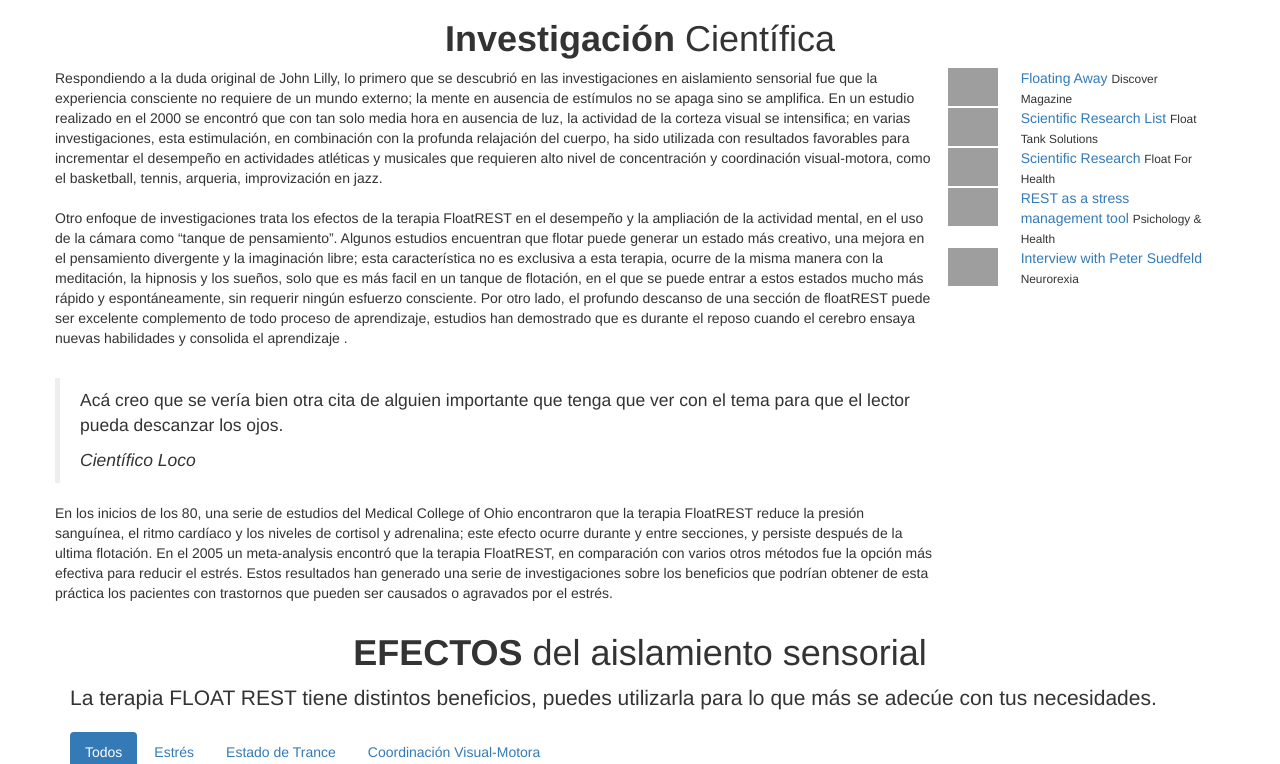
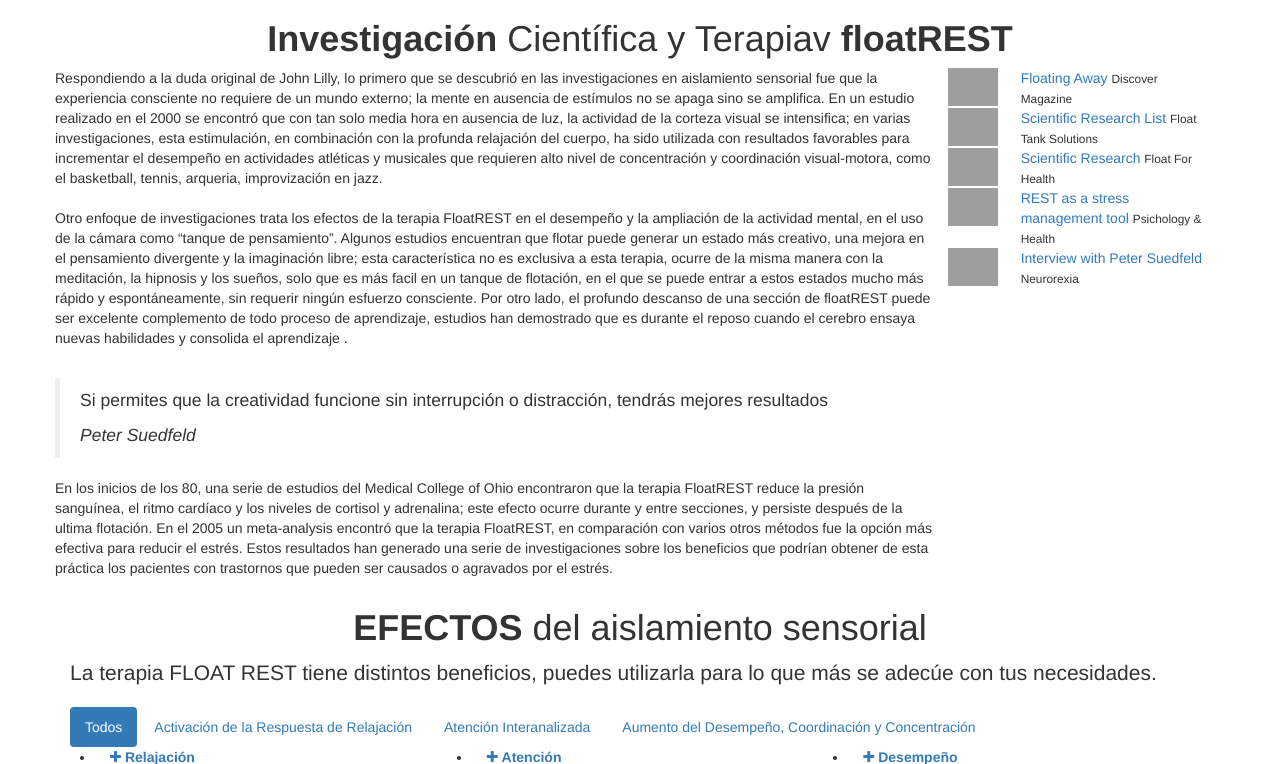
Before and after one commit to Alejoss/kuonepage, a Django app: page / in a window 1280 px wide. Shown: the part 3047-3811 px from the top of the page. Run offline with Django 3.2, Linux system fonts and the light colour scheme; some libraries are stand-ins or nearby versions; grey boxes are pictures that could not be loaded.

Commit message:
ultimas correcciones

```diff
--- a/inicio/templates/inicio/inicio.html
+++ b/inicio/templates/inicio/inicio.html
@@ -39,7 +39,7 @@
 							data-elementdelay="0.01"
 							data-endelementdelay="0.1"
 							data-endspeed="500"
-							data-endeasing="Power4.easeIn">“El vacío, susceptible a ser conceptualmente confundido con la pura nada,<br> es de hecho el depósito de infinitas posibilidades.” <br/><span style="font-size:24px;font-weight:400;">&ndash; D. T. Suzuki
+							data-endeasing="Power4.easeIn">“El vacío, susceptible a ser conceptualmente confundido con la pura nada,<br> es de hecho el depósito de infinitas posibilidades.” <br/><span style="font-size:24px;font-weight:400;">&ndash; D. T. Suzuki <small> Filósofo, budismo Zen y Shin. </small>
 						</span>
 						</div>
 					</li>
@@ -193,7 +193,7 @@
 <div id="investigacion" class="row">
 			<header class="text-center">
 				<h1 class="font-dosis">
-					<strong>Investigación</strong> Científica
+					<strong>Investigación</strong> Científica  y Terapiav <strong> floatREST</strong>
 				</h1>
 				<div class="divider half-margins onepage center"><!-- lines divider --></div>
 			</header>
@@ -209,8 +209,8 @@
 
 				<!-- BLOCKQUOTE -->
 				<blockquote>
-					<p>Acá creo que se vería bien otra cita de alguien importante que tenga que ver con el tema para que el lector pueda descanzar los ojos.</p>
-					<cite>Científico Loco</cite>
+					<p>Si permites que la creatividad funcione sin interrupción o distracción, tendrás mejores resultados</p>
+					<cite>Peter Suedfeld</cite>
 				</blockquote>
 
 					En los inicios de los 80, una serie de estudios del Medical College of Ohio encontraron que la terapia FloatREST reduce la presión sanguínea, el ritmo cardíaco y los niveles de cortisol y adrenalina; este efecto ocurre durante y entre secciones, y persiste después de la ultima flotación. En el 2005 un meta-analysis encontró que la terapia FloatREST, en comparación con varios otros métodos  fue la opción más efectiva para reducir el estrés. Estos resultados han generado una serie de investigaciones sobre los beneficios que podrían obtener de esta práctica los pacientes con trastornos que pueden ser causados o agravados por el estrés.</p>
@@ -309,9 +309,9 @@
 
 			<ul class="nav nav-pills isotope-filter isotope-filter noborder" data-sort-id="isotope-list" data-option-key="filter">
 				<li data-option-value="*" class="active"><a href="#">Todos</a></li>
-				<li data-option-value=".estres"><a href="#">Estrés</a></li>
-				<li data-option-value=".atencion"><a href="#">Estado de Trance</a></li>
-				<li data-option-value=".desempeno"><a href="#">Coordinación Visual-Motora</a></li>
+				<li data-option-value=".estres"><a href="#">Activación de la Respuesta de Relajación</a></li>
+				<li data-option-value=".atencion"><a href="#">Atención Interanalizada</a></li>
+				<li data-option-value=".desempeno"><a href="#">Aumento del Desempeño, Coordinación y Concentración</a></li>
 			</ul>
 
 
@@ -326,7 +326,7 @@
 									<span class="overlay color2"></span>
 									<span class="inner">
 										<span class="block fa fa-plus fsize20"></span>
-										<strong>Estrés</strong>
+										<strong>Relajación</strong>
 									</span>
 								</a>
 								<img class="img-responsive" src="{% static 'assets/images/kuonepage/piedras_estres.jpg' %}" width="260" height="260" alt="">
@@ -341,7 +341,7 @@
 									<span class="overlay color2"></span>
 									<span class="inner">
 										<span class="block fa fa-plus fsize20"></span>
-										<strong>Atención Internalizada</strong>
+										<strong>Atención</strong>
 									</span>
 								</a>
 								<img class="img-responsive" src="{% static 'assets/images/kuonepage/unleash_mind.jpg' %}" width="260" height="260" alt="">
@@ -352,11 +352,11 @@
 					<li class="sotope-item col-sm-6 col-md-4 desempeno"><!-- item 3 -->
 						<div class="item-box">
 							<figure>
-								<a class="item-hover" href="">
+								<a class="item-hover" href="#" data-toggle="modal" data-target=".modal_desempeno">
 									<span class="overlay color2"></span>
 									<span class="inner">
 										<span class="block fa fa-plus fsize20"></span>
-										<strong>Desempeño Visual y Motor</strong>
+										<strong>Desempeño</strong>
 									</span>
 								</a>
 								<img class="img-responsive" src="{% static 'assets/images/kuonepage/deportes.jpg' %}" width="260" height="260" alt="">
@@ -453,7 +453,7 @@
 
 						<div class="modal-header"><!-- modal header -->
 							<button type="button" class="close" data-dismiss="modal" aria-hidden="true">&times;</button>
-							<h4 class="modal-title" id="myModalLabel">Atencion Interanalizada</h4>
+							<h4 class="modal-title" id="myModalLabel">Atención Interanalizada</h4>
 						</div><!-- /modal header -->
 
 						<!-- modal body -->
@@ -483,6 +483,51 @@
 					</div>
 				</div>
 			</div>
+
+			<div class="modal fade bs-large-modal-lg modal_desempeno" tabindex="-1" role="dialog" aria-labelledby="myLargeModalLabel" aria-hidden="true">
+				<div class="modal-dialog modal-lg">
+					<div class="modal-content">
+
+						<div class="modal-header"><!-- modal header -->
+							<button type="button" class="close" data-dismiss="modal" aria-hidden="true">&times;</button>
+							<h4 class="modal-title" id="myModalLabel">Aumento del Desempeño, Coordinación y Concentración</h4>
+						</div><!-- /modal header -->
+
+						<!-- modal body -->
+						<div class="modal-body">
+
+							<div class ="col-md-offset-4">
+								<img class ="thumbnail rounded" src="{% static 'assets/images/kuonepage/deportes.jpg' %}">
+							</div>
+
+							<p class="dropcap">
+							Cuando el organismo ya no tiene la necesidad de lidiar con estímulos externos empieza a tener un cambio en su actividad, se inicia una respuesta parasimpática que trae mucha relajación y una amplificación de la experiencia consciente; estos cambios en el sistema mente/cuerpo mejoran la función general del cerebro y del sistema nervioso central, principalmente la capacidad de concentración y de realizar tareas que requieren un alto nivel de coordinación visual y motora; este efecto del aislamiento sensorial podria parecer una simple sugestión, pero es de hecho un fenómeno significativo respaldado por más de treinta años de investigaciones científicas sobre el rendimiento humano.
+
+
+							<br><br>
+
+							Varios estudios, realizados principalmente en los programas de investigación de Peter Suedfeld de la Universidad de la Columbia Británica y Arreed Barabasz en la Universidad Estatal de Washington, han demostrado la flotación es un herramienta de gran utilidad para mejorar el rendimiento en una variedad de tareas de desempeño atlético, mental y musical, como el baloncesto, tenis, esquí, tiro con arco, vuelo instrumental, creatividad científica e improvisación en el jazz.
+
+							<br><br>
+
+							Una de las principales beneficios que presenta la terapia de flotación en el desempeño humano es el apoyo que presenta para mantener un buena salud y bienestar físico. Entre los atletas, la mayoría de las lesiones deportivas no son el resultado de contacto sino de tensión muscular inapropiada; flotar ha demostrado que afloja los músculos y da un mayor grado de control sobre su sistema nervioso autónomo, reduciendo el riesgo de lesiones durante los entrenamientos y competencias; y si ya se produce una lesión, flotar acelera la recuperación debido a que la relajación incrementa el flujo de sangre y el flujo linfático permitiendo que funcionen los procesos naturales de curación. Por otro lado, flotar maximiza el efecto del ejercicio, porque una sección en el gimnasio estimula el desarrollo de musculatura, pero el fortalecimiento real ocurre durante la relajación, por esto flotar estimula y acelera el crecimiento de tejido muscular.
+
+							<br><br>
+
+							El desempeño en toda disciplina depende de una combinación de habilidades físicas, mentales y emocionales, los métodos modernos de entrenamiento se centran en ayudar a dominar "el juego interior", para desarrollar esa sincronía entre estos elementos de la persona; la técnica psicológica más potente para generar simultáneamente habilidad, concentración y confianza es la visualización. Durante la flotación un persona puede alcanzar un mayor nivel de concentración que permite que la visualización tenga un impacto dramático en el rendimiento; este es una de las mejores innovaciones en las ciencia del desempeño humano, y es utilizada como herramienta esencial por personas como él atleta Carl Lewis y el futbolista Wayne Rooney, asi como por los equipos olímpicos de Chile, Australia e Inglaterra.
+
+							</p>
+						</div>
+						<!-- /modal body -->
+
+						<div class="modal-footer"><!-- modal footer -->
+							<button class="btn btn-default" data-dismiss="modal">Cerrar</button>
+						</div><!-- /modal footer -->
+
+					</div>
+				</div>
+			</div>
+
 
 		</div>
 	</div>
@@ -566,14 +611,14 @@
 		<div class="container">
 			<div class="row">
 				<div class="col-md-4">
-					<img alt="" src="{% static 'assets/images/kuonepage/logo_ku.svg' %}" height="180" class="logo" />
+					<img alt="" src="{% static 'assets/images/kuonepage/kulogo.png' %}" height="180" class="logo" />
 					<div class = "divider half-margins">
 
 					</div>
 					<p class="nomargin-bottom">
-						<span class="block"><strong><i class="fa fa-map-marker"></i> Dirección:</strong> Street Name, City Name, Country</span>
-						<span class="block"><strong><i class="fa fa-phone"></i> Teléfono:</strong> <a href="tel:1800-555-1234">1800-555-1234</a></span>
-						<span class="block"><strong><i class="fa fa-envelope"></i> Email:</strong> <a href="mailto:mail@yourdomain.com">mail@yourdomain.com</a></span>
+						<span class="block"><strong><i class="fa fa-map-marker"></i> Dirección:</strong> González Suárez Oe4-92 Tumbaco </span>
+						<span class="block"><strong><i class="fa fa-phone"></i> Teléfono:</strong> <a href="#">(02) 237-6650</a></span>
+						<span class="block"><strong><i class="fa fa-envelope"></i> Email:</strong> <a href="mailto:kuflotarium@gmail.com">kuflotarium@gmail.com</a></span>
 					</p>
 				</div>
 
--- a/ku/settings.py
+++ b/ku/settings.py
@@ -11,8 +11,8 @@
 SECRET_KEY = os.environ['KU_SECRET_KEY']
 
 # SECURITY WARNING: don't run with debug turned on in production!
-DEBUG = True
-HEROKU = True
+DEBUG = False
+HEROKU = False
 
 # Allow all host headers
 ALLOWED_HOSTS = ['*']
--- a/templates/base.html
+++ b/templates/base.html
@@ -72,7 +72,7 @@
 
 						<!-- Logo -->
 						<a class="logo" href="index.html">
-							<img src="{% static 'assets/images/kuonepage/logo_ku.ico' %}" height="50" alt="" />
+							<img src="{% static 'assets/images/kuonepage/kulogo2.png' %}" height="50" alt="" />
 						</a>
 
 						<!-- Mobile Menu Button -->
```
